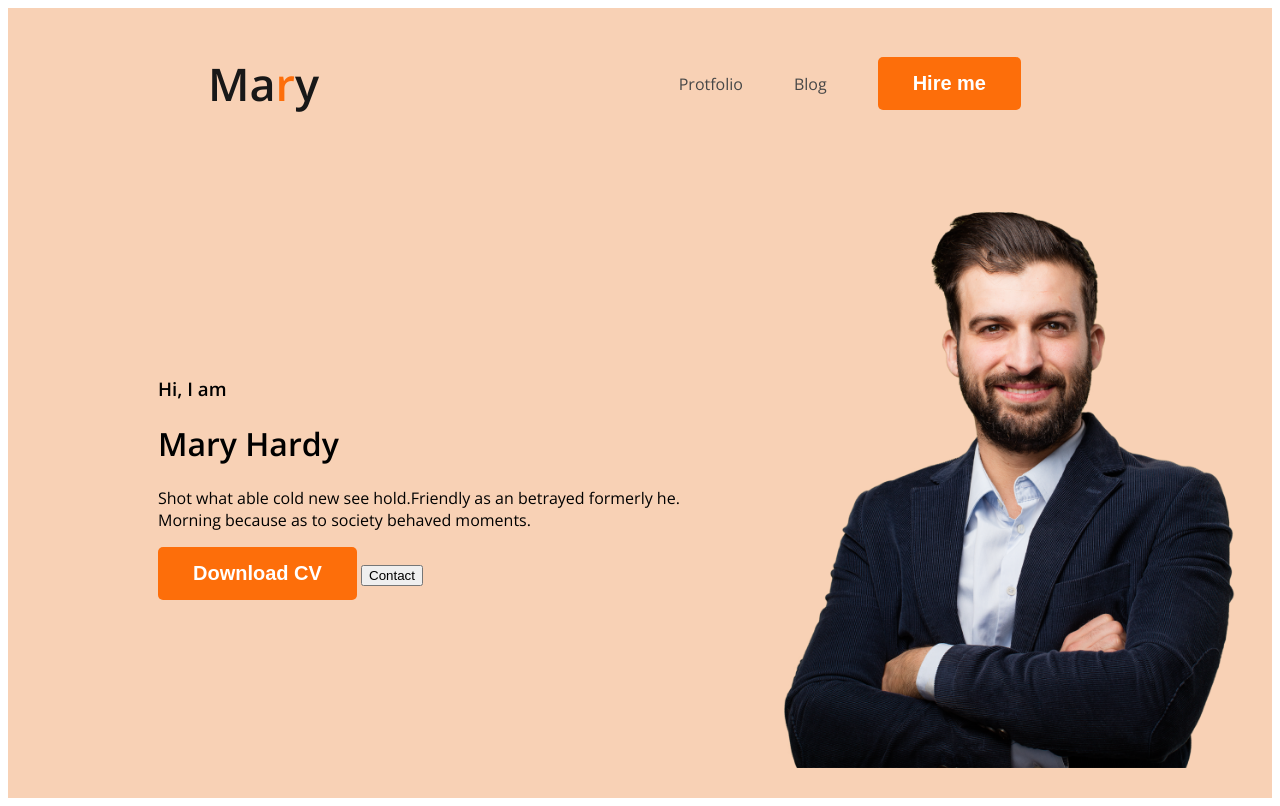
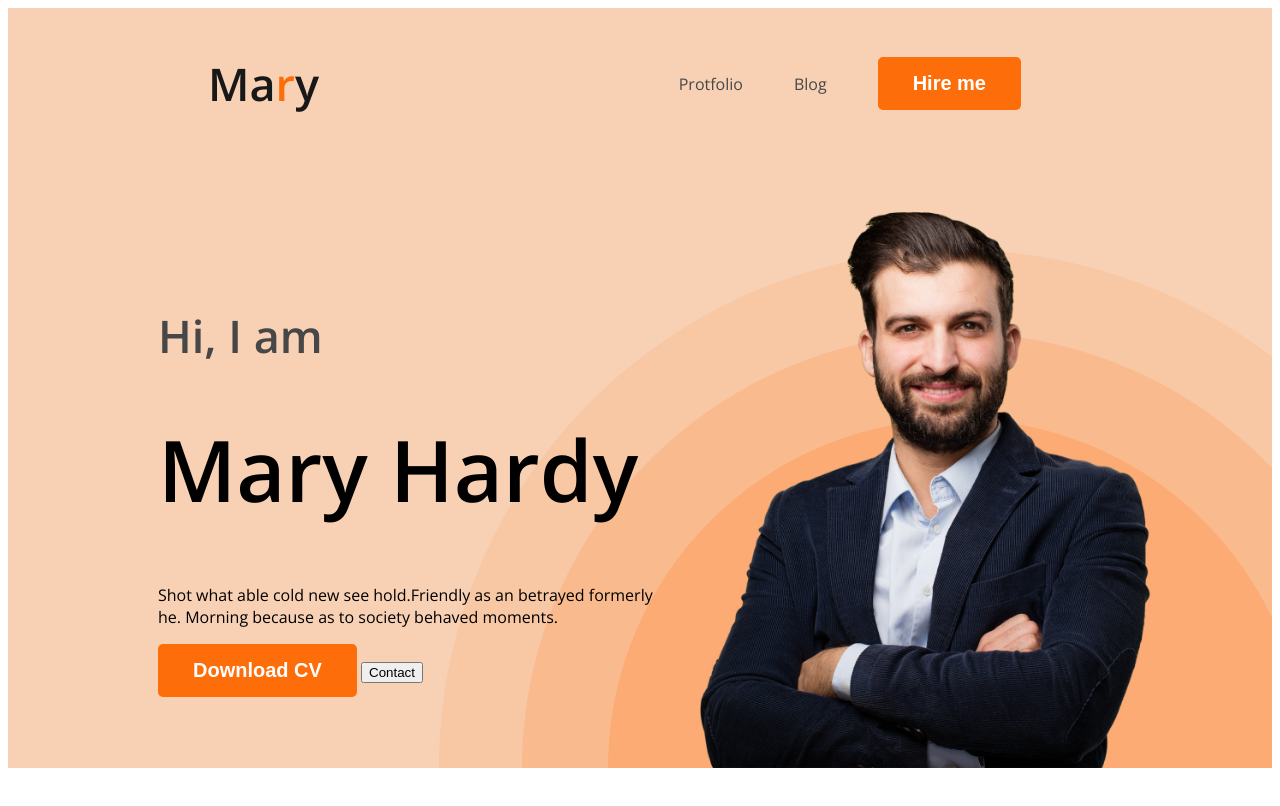
Before and after one commit to FazleRifat/new-git, a plain HTML site: page index.html in a window 1280 px wide. Drawn offline with nearby package versions, Linux system fonts and the light colour scheme.

Commit message:
commented

```diff
--- a/index.html
+++ b/index.html
@@ -14,7 +14,7 @@
 <body>
 
     <header class="header">
-        <nav>
+        <nav> <!--this is navbar-->
             <h3 class="logo-title">Ma<span class="orange">r</span>y</h3>
             <ul>
                 <li><a href="">Protfolio</a></li>
@@ -22,9 +22,8 @@
                 <li><button class="primary-btn">Hire me</button></li>
             </ul>
         </nav>
-        <div class="banner">
+        <div class="banner"> <!--this is banner section-->
             <div class="banner-content">
-                <div class="banner-text">
                 <h3 class="banner-greeting">Hi, I  am</h3>
                 <h1 class="banner-title">Mary Hardy</h1>
                 <p>Shot what able cold new see hold.Friendly as an betrayed formerly he. Morning because as to society behaved moments.</p>
@@ -32,7 +31,6 @@
                 <button class="btn">Contact</button>
             </div>
             <img src="./images/hardy.png" class="profile-pic" alt="">
-           </div>
         </div>
     </header>
 
--- a/style.css
+++ b/style.css
@@ -17,6 +17,9 @@ body{
 /* header */
 .header{
     background-color: #f8d1b5;
+    background-image: url(./images/header_bg.png);
+    background-repeat: no-repeat;
+    background-position: bottom right;
 }
 /* Nav  */
 nav{
@@ -48,12 +51,23 @@ nav a{
 }
 /* banner */
 .banner{
-    padding:30px 30px 30px 150px;
+    padding:30px 30px 0 150px;
+    display: flex;
+    align-items: center;
 }
 .banner .profile-pic{
     width: 500px;
 }
 .banner-content{
-    display: flex;
-    align-items: center;
+    max-width: 500px;
 }
+.banner-greeting{
+    font-size: 45px;
+    color:#474747;
+    margin-bottom: o;
+}
+.banner-title{
+    font-size:85px;
+    font-weight: 700;
+    margin-top: 5px;
+}
```
Lines whose indentation alone changed are shown as unchanged.
